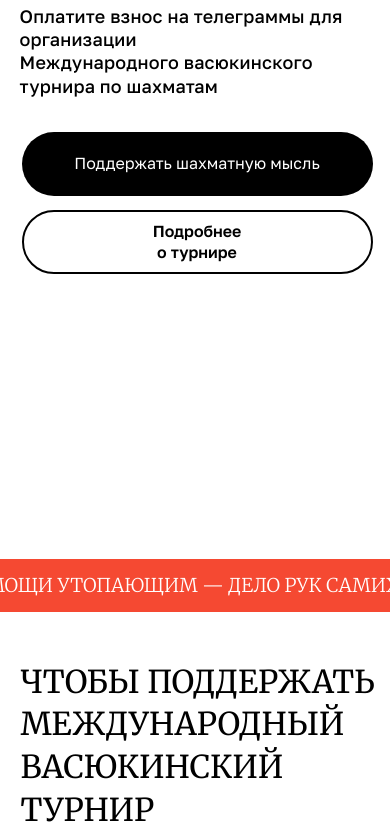
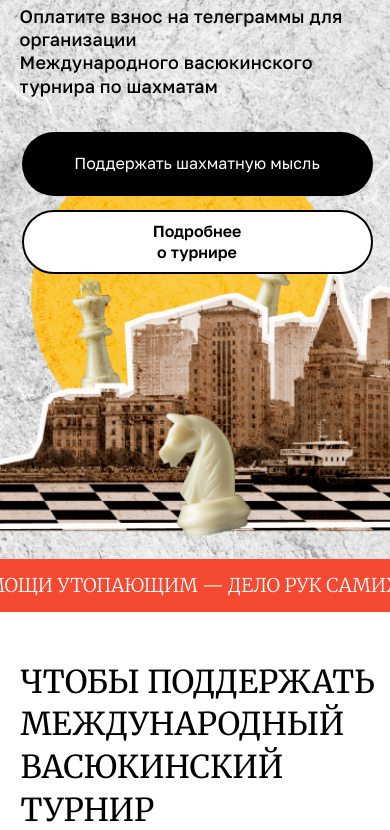
Before and after one commit to radekkrab/club4, a plain HTML site: page index.html in a window 390 px wide. Shown: the part 285-1115 px from the top of the page. Drawn offline with Linux system fonts and the light colour scheme; the site is published under a folder, as on GitHub Pages, so addresses that start at the root find nothing.

Commit message:
third commit

```diff
--- a/css/main.css
+++ b/css/main.css
@@ -9,7 +9,7 @@
 /* Шапка */
 
 header {
-    background-image: url('/img/header-bg.jpg');
+    background-image: url('../img/header-bg.jpg');
     background-position: center;
     background-size: cover;
     background-repeat: no-repeat;
@@ -248,7 +248,7 @@ header {
     position: relative;
 }
 .steps__grid__item {
-    background-image: url('/img/steps-bg.jpg');
+    background-image: url('../img/steps-bg.jpg');
 
     margin-left: 0.2rem;
     padding-top: 1.1rem;
@@ -559,7 +559,7 @@ footer {
 @media screen and (max-width: 510px) {
     header {
         height: 100vh;
-        background-image: url('/img/header-bg-2.png');
+        background-image: url('../img/header-bg-2.png');
         background-position: center;
 
     }
```
